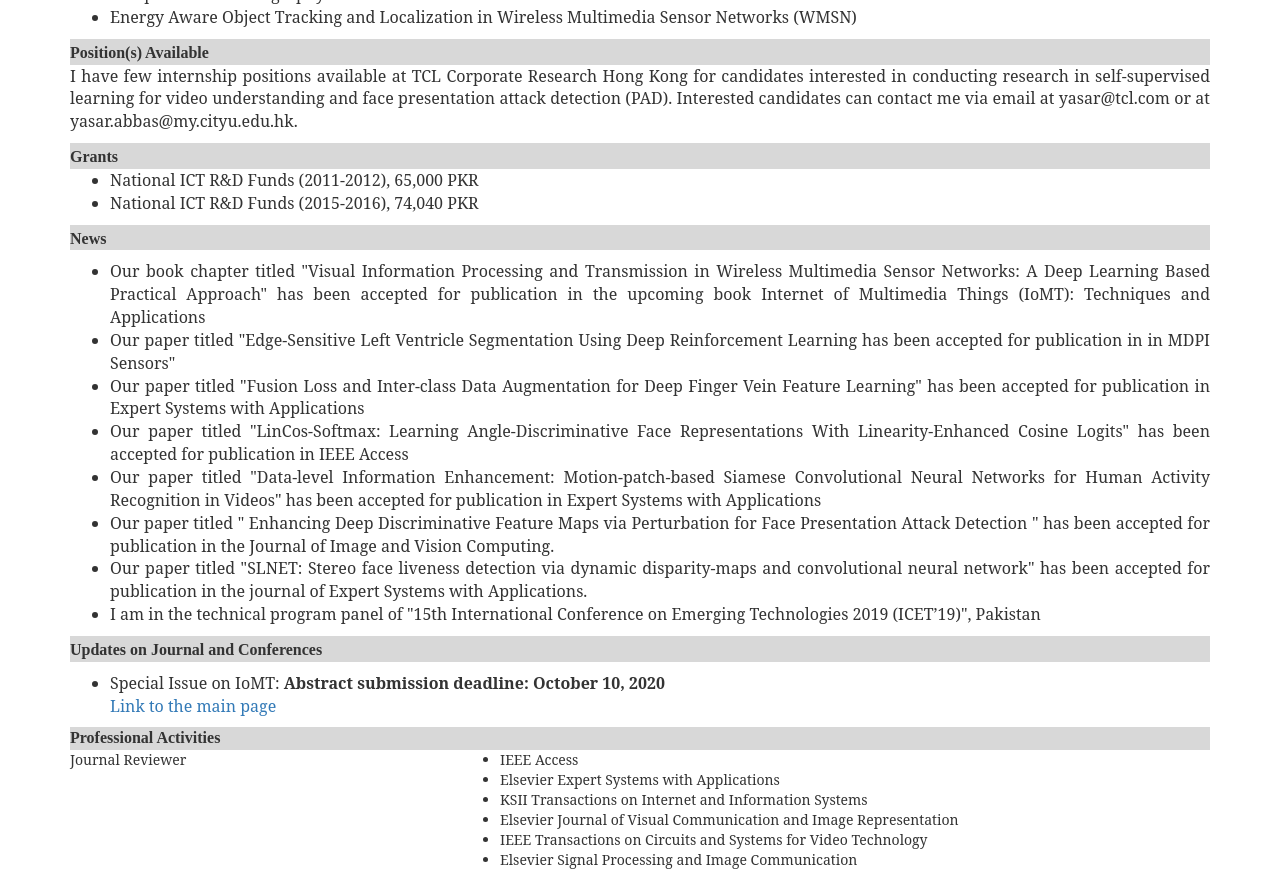
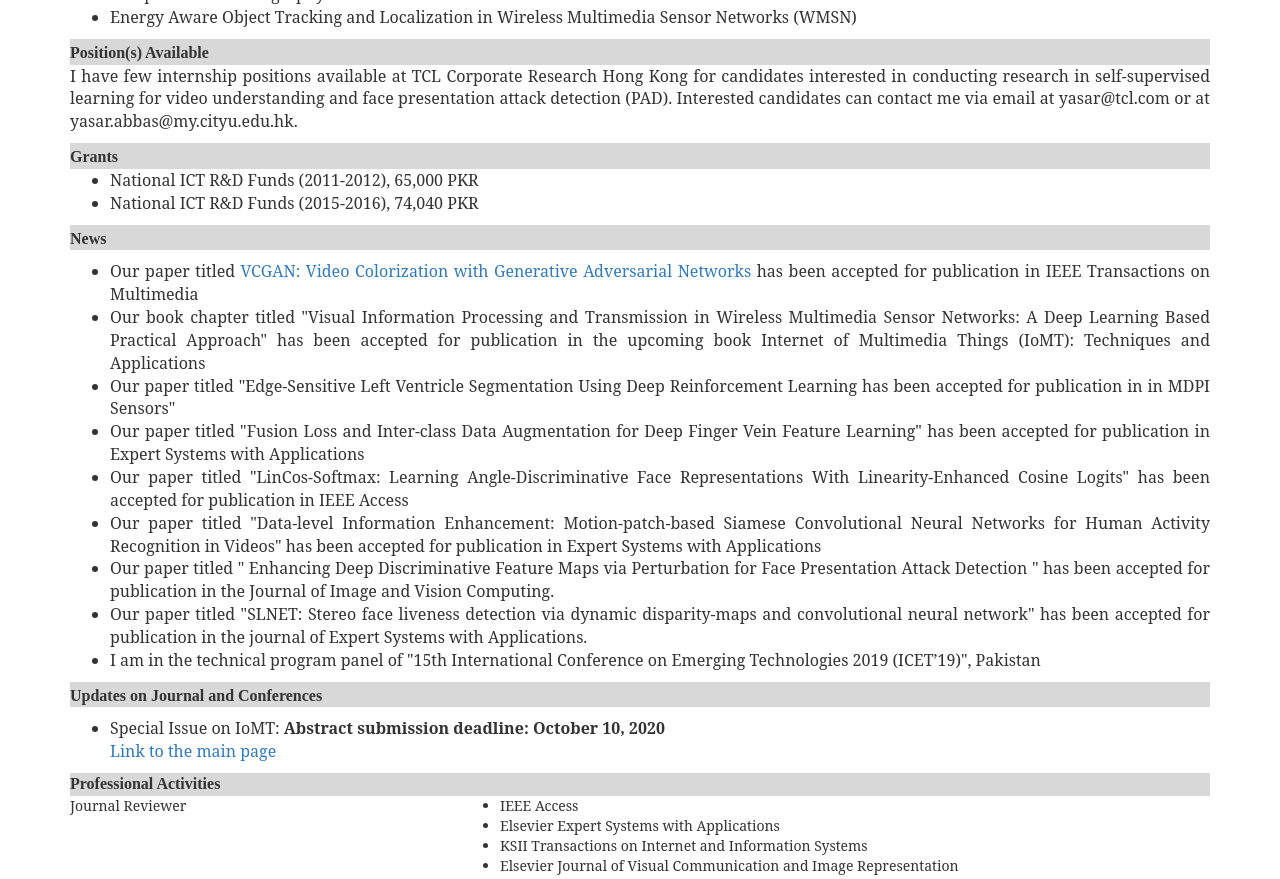
Before and after one commit to yasar-rehman/yasar, a Jekyll site: the page built from index.html, in a window 1280 px wide and 900 px high, scrolled down 589 px, cut to the strip 0-879 px from the top of the window. Built offline with Jekyll 4.4.1, drawn with Linux system fonts in a browser that asks for light colours; some web fonts are replaced.

Commit message:
Update index.html

```diff
--- a/index.html
+++ b/index.html
@@ -114,6 +114,9 @@ title: yasar
         						</font></td></tr></table>
 			<p style="font-family: 'Serif', Times New Roman; font-size: 16px">
 			<ul>
+			<li style="font-family: 'Serif', Times New Roman; font-size: 16px"> Our paper titled <a href="https://arxiv.org/pdf/2104.12357.pdf">
+				VCGAN: Video Colorization with Generative Adversarial Networks </a>
+				has been accepted for publication in IEEE Transactions on Multimedia </li>
 			<li style="font-family: 'Serif', Times New Roman; font-size: 16px">Our book chapter titled "Visual Information Processing and
 			Transmission in Wireless Multimedia Sensor Networks: A Deep Learning Based Practical Approach" has been accepted
 			for publication in the upcoming book Internet of Multimedia Things (IoMT):  Techniques and Applications  </li>
```
